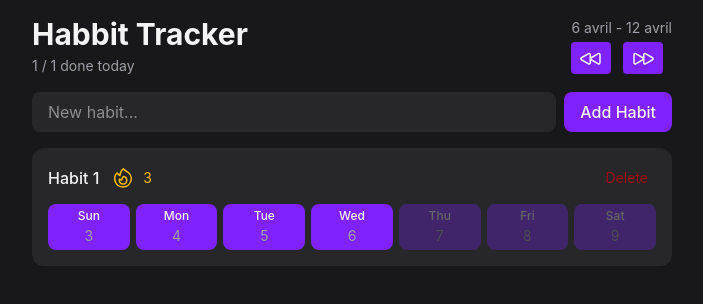
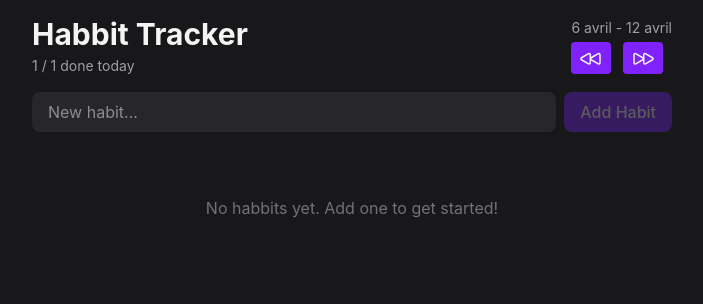
Before and after one commit to theholocoder/habbit-tracker, a React (Vite) app: page / in a window 1280 px wide. Shown: the top 304 px of the page, without its empty margins (288-991 px from the left). Built offline with nearby package versions, Linux system fonts and the light colour scheme.

Commit message:
feat: create, remove and toggle habbits

```diff
--- a/src/App.tsx
+++ b/src/App.tsx
@@ -1,11 +1,41 @@
+import { useState } from "react";
 import HabbitForm from "./components/HabbitForm"
-import HabbitList from "./components/HabbitList"
+import HabbitList, { type Habbit } from "./components/HabbitList"
 import Header from "./components/Header"
+import { isSameDay } from "date-fns";
 
 export default function App() {
+    const [habbits, setHabbits] = useState<Habbit[]>([]);
+
+    function addHabbit(name: string) {
+        setHabbits(habbits => [...habbits, { id: crypto.randomUUID(), name, completions: [] }]);
+    }
+
+    function removeHabbit(id: string) {
+        setHabbits(habbits => habbits.filter(habbit => habbit.id !== id));
+    }
+
+    function toggleHabbit(id: string, date: Date) {
+        setHabbits(habbits => {
+            const habbit = habbits.find(habbit => habbit.id === id);
+            if (!habbit) {
+                return habbits;
+            }
+
+            const completions = [...habbit.completions];
+            if (completions.some(d => isSameDay(d, date))) {
+                completions.splice(completions.indexOf(date), 1);
+            } else {
+                completions.push(date);
+            }
+
+            return habbits.map(habbit => habbit.id === id ? { ...habbit, completions } : habbit);
+        });
+    }
+
     return <div className="max-w-2xl mx-auto p-4 flex flex-col gap-4">
         <Header />
-        <HabbitForm />
-        <HabbitList />
+        <HabbitForm addHabbit={addHabbit} />
+        <HabbitList habbits={habbits} toggleHabbit={toggleHabbit} removeHabbit={removeHabbit} />
     </div>
 }
--- a/src/components/Button.tsx
+++ b/src/components/Button.tsx
@@ -10,7 +10,7 @@ export default function Button({ variant = "primary", className, ...props }: But
         type="button"
         {...props}
         className={twMerge(
-            "transition-colors rounded px-2 py-1 disabled:opacity-30 disabled:cursor-not-allowed",
+            "cursor-pointer transition-colors rounded px-2 py-1 disabled:opacity-30 disabled:cursor-not-allowed",
             getVariantStyles(variant),
             className
         )}
--- a/src/components/HabbitForm.tsx
+++ b/src/components/HabbitForm.tsx
@@ -1,8 +1,34 @@
+import { useState, type SubmitEvent } from "react";
 import Button from "./Button";
 
-export default function HabbitForm() {
-    return <form className="flex gap-2">
-        <input className="flex-1 rounded-lg bg-zinc-800 px-4 py-2 outline-none focus-visible:ring-2 focus-visible:ring-violet-500" type="text" placeholder="New habit..." />
-        <Button className="rounded-lg px-4 py-2 font-medium">Add Habit</Button>
+type HabbitFormProps = {
+    addHabbit: (habbit: string) => void,
+}
+
+export default function HabbitForm({ addHabbit }: HabbitFormProps) {
+    const [name, setName] = useState("");
+
+    function handleSubmit(e: SubmitEvent) {
+        e.preventDefault();
+        if (name.trim() === "") {
+            return;
+        }
+
+        addHabbit(name);
+        setName("");
+    }
+
+    return <form className="flex gap-2" onSubmit={handleSubmit}>
+        <input
+            value={name}
+            onChange={e => setName(e.target.value)}
+            className="flex-1 rounded-lg bg-zinc-800 px-4 py-2 outline-none focus-visible:ring-2 focus-visible:ring-violet-500"
+            type="text"
+            placeholder="New habit..." />
+        <Button
+            type="submit"
+            className="rounded-lg px-4 py-2 font-medium"
+            disabled={name.trim() === ""}
+        >Add Habit</Button>
     </form>
 }
--- a/src/components/HabbitList.tsx
+++ b/src/components/HabbitList.tsx
@@ -1,11 +1,18 @@
-import { eachDayOfInterval, endOfWeek, format, isFuture, startOfWeek } from "date-fns";
+import { eachDayOfInterval, endOfWeek, format, isFuture, isSameDay, startOfWeek } from "date-fns";
 import Button from "./Button";
 
-export default function HabbitList() {
-    const habbits = [
-        { id: "1", name: "Habit 1" },
-    ];
+export type Habbit = {
+    id: string,
+    name: string,
+    completions: Date[],
+}
+type HabbitListProps = {
+    habbits: Habbit[],
+    toggleHabbit: (id: string, date: Date) => void,
+    removeHabbit: (id: string) => void,
+}
 
+export default function HabbitList({ habbits, toggleHabbit, removeHabbit }: HabbitListProps) {
     if (habbits.length === 0) {
         return (
             <p className="text-center text-zinc-500 py-12">
@@ -16,19 +23,18 @@ export default function HabbitList() {
 
     return <div className="flex flex-col gap-3">
         {habbits.map(habbit => (
-            <HabbitItem key={habbit.id} habbit={habbit} />
+            <HabbitItem key={habbit.id} habbit={habbit} toggleHabbit={toggleHabbit} removeHabbit={removeHabbit} />
         ))}
     </div>
 }
 
 type HabbitItemProps = {
-    habbit: {
-        id: string;
-        name: string;
-    },
+    habbit: Habbit,
+    toggleHabbit: (id: string, date: Date) => void,
+    removeHabbit: (id: string) => void,
 }
 
-function HabbitItem({ habbit }: HabbitItemProps) {
+function HabbitItem({ habbit, toggleHabbit, removeHabbit }: HabbitItemProps) {
     const visibleDates = eachDayOfInterval({ start: startOfWeek(new Date()), end: endOfWeek(new Date()) });
 
     return <div className="rounded-xl bg-zinc-800 p-4 flex flex-col gap-3">
@@ -43,11 +49,21 @@ function HabbitItem({ habbit }: HabbitItemProps) {
                     3
                 </span>
             </div>
-            <Button variant="ghost-destructive" className="text-sm">Delete</Button>
+            <Button
+                variant="ghost-destructive"
+                className="text-sm"
+                onClick={() => removeHabbit(habbit.id)}
+            >Delete</Button>
         </div>
         <div className="flex gap-1.5">
             {visibleDates.map(date => (
-                <Button key={date.toISOString()} disabled={isFuture(date)} className="flex flex-1 flex-col items-center gap-0.5 rounded-lg text-xs">
+                <Button
+                    key={date.toISOString()}
+                    disabled={isFuture(date)}
+                    variant={habbit.completions.some(d => isSameDay(date, d)) ? "primary" : "secondary"}
+                    onClick={() => toggleHabbit(habbit.id, date)}
+                    className="flex flex-1 flex-col items-center gap-0.5 rounded-lg text-xs"
+                >
                     <span className="font-medium">{format(date, "EEE")}</span>
                     <span className="text-zinc-400 text-sm">{format(date, "d")}</span>
                 </Button>
```
Also changed, not shown: 1 other file (tests, documents, lock files or other folders).
